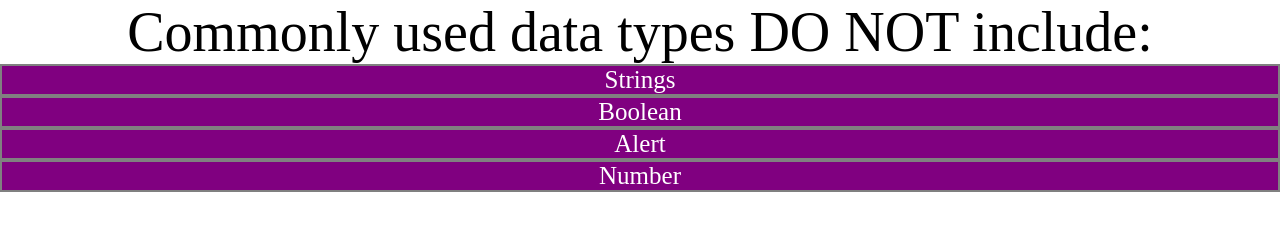
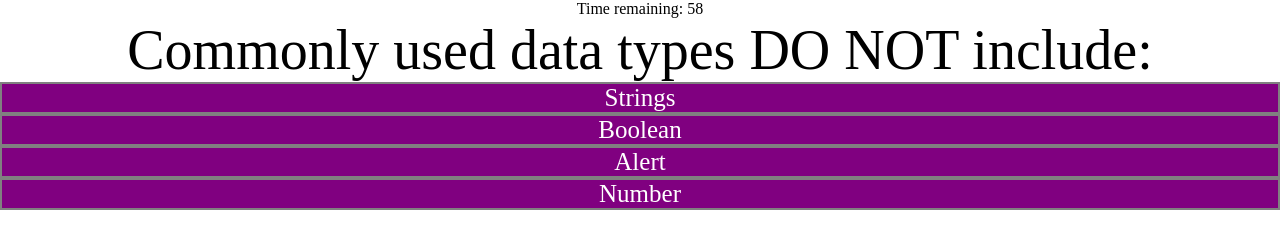
Before and after one commit to rabrigo/code-quiz, a plain HTML site: page index.html in a window 1280 px wide. Both pictures are taken after a click on the element "Start". Drawn offline with Linux system fonts and the light colour scheme.

Commit message:
reupload

```diff
--- a/index.html
+++ b/index.html
@@ -8,6 +8,10 @@
         <title>Document</title>
 </head>
 <body>
+        <header>
+                <figure id="score-display"></figure>
+                <figure id="timer-display">Time remaining: 0</figure>
+        </header>
         <main>
                 <figure id="message-area"></figure>
                 <figure id="button-area"></figure>
--- a/script.js
+++ b/script.js
@@ -1,10 +1,12 @@
 // TODO: create link to view high scores
 // TODO: correct/incorrect display
-// TODO: create a timer
 // TODO: record initials and clear highscore button
 
+var scoreArea = document.querySelector('#score-display');
+var timerArea = document.querySelector('#timer-display');
 var messageArea = document.querySelector('#message-area');
 var buttonArea = document.querySelector('#button-area');
+var seconds;
 var openingMessage;
 var questionText;
 var startButton;
@@ -66,14 +68,11 @@ function openingScreen() {
         startButton.addEventListener("click", nextQuestion);
 }
 
-function doNothing() {
-        messageArea.appendChild(document.createElement("p"));
-}
-
 function nextQuestion() {
         if (currentQuestion === 0) {
                 buttonArea.removeChild(startButton);
                 currentQuestion++;
+                startTimer();
                 nextQuestion();
         } else {
         // First button
@@ -105,6 +104,17 @@ function nextQuestion() {
         }
 }
 
+function startTimer() {
+        seconds = 60;
+        var theTimer = setInterval(function() {
+                seconds--;
+                timerArea.textContent = `Time remaining: ${seconds}`;
+                if (seconds === 0) {
+                        clearInterval(theTimer);
+                }
+        }, 1000);
+}
+
 function addClick() {
         // Initiates click capabilities
         answerButton1.addEventListener("click", rightOrWrong);
@@ -132,6 +142,7 @@ function rightOrWrong() {
                 }
         } else {
                 console.log("Incorrect!");
+                seconds-= 10;
         }
 }
 
```
